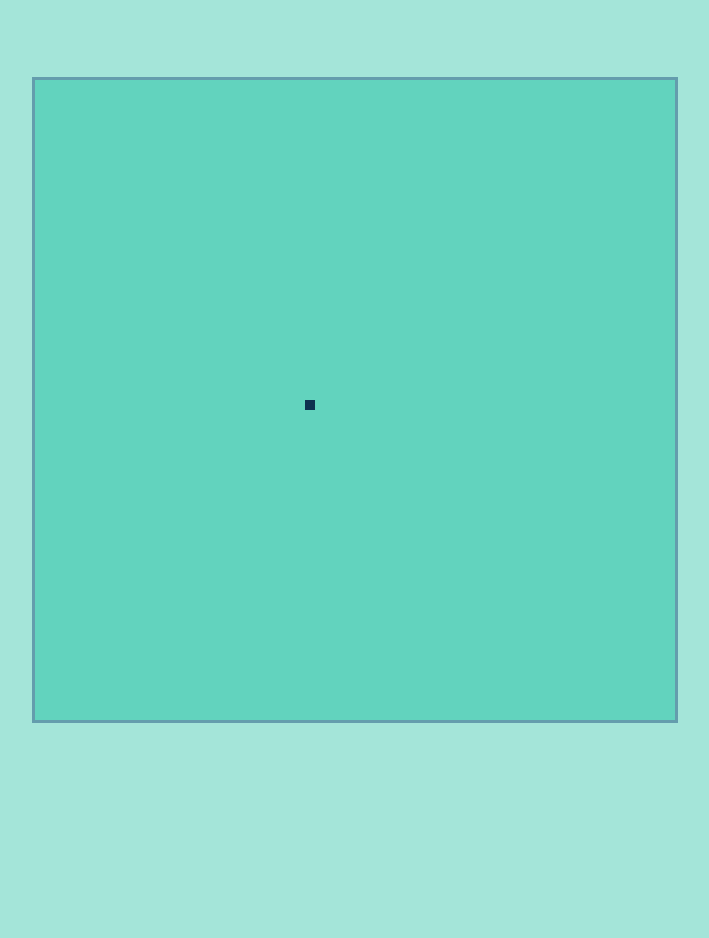
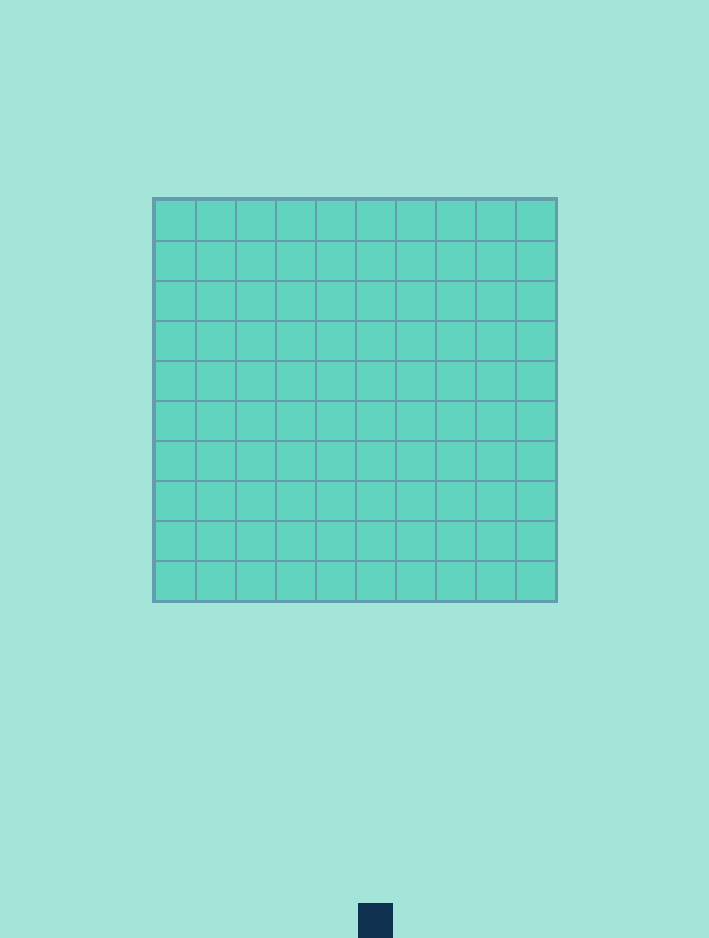
Before and after one commit to Waterme110n/JSpractice, a plain HTML site: page Snake/main.html in a window 1280 px wide. Shown: the whole page, without its empty margins (285-994 px from the left). Before the commit the page ends 800 px from the top, so only its background shows below. Drawn offline with Linux system fonts and the light colour scheme.

Commit message:
cell razdel

```diff
--- a/Snake/index.js
+++ b/Snake/index.js
@@ -1,44 +1,66 @@
 /*square*/
-var square = document.getElementById('square');
+const board = document.getElementById('square');
+var boardSize = 10
 
-function optimaseSquareWindow() {
-  square.classList.remove('squareV')
-  square.classList.remove('squareH')
-
-  if (window.innerHeight > window.innerWidth)
-    square.classList.add('squareV')
-
-  else
-    square.classList.add('squareH')
+function createboard() {
+  board.innerHTML = '';
+  for (let y = 0; y < boardSize; y++) {
+    for (let x = 0; x < boardSize; x++) {
+      const cell = document.createElement('div');
+      cell.classList.add('cell');
+      board.appendChild(cell);
+    }
+  }
 }
-
-optimaseSquareWindow();
-window.addEventListener('resize', optimaseSquareWindow)
+createboard()
 
 /*snake*/
 var snake = document.getElementById('snake');
-let snakeSpeed = 1000
-let movement = 'left'
+let snakeSpeed = 10
+let movement = 'bottom'
+let nextmovement = '';
+
 
 function placeSnake() {
-  snake.style.left = (window.innerWidth / 2) + 'px';
-  snake.style.top = (window.innerHeight / 2) + 'px';
+  let positionSnake = board.children[55].getBoundingClientRect();
+  snake.style.left = positionSnake.left + 3 + 'px';
+  snake.style.top = positionSnake.top + 3 + 'px';
+}
+
+function checkCell() {
+  for (let i = 0; i < board.children.length; i++) {
+    const cellRect = board.children[i].getBoundingClientRect();
+    const snakeRect = snake.getBoundingClientRect();
+    if (snakeRect.left >= (cellRect.left + 3) && snakeRect.right < (cellRect.right - 3) &&
+      snakeRect.top >= (cellRect.top + 3) && snakeRect.bottom < (cellRect.bottom - 3)) {
+      console.log(i);
+      return i;
+    }
+  }
+  return null
 }
 
 function moveSnake() {
   let currentLeft = parseInt(snake.style.left) || 0;
   let currentTop = parseInt(snake.style.top) || 0;
-  switch (movement) {
+  if (checkCell() !== null) {
+    nextmovement = movement;
+  }
+  switch (nextmovement) {
     case 'left':
-      snake.style.left = (currentLeft - 10) + 'px';
+      snake.style.left = (currentLeft - 1) + 'px';
       break;
-    case 'right': snake.style.left = (currentLeft + 10) + 'px';
+    case 'right':
+      snake.style.left = (currentLeft + 1) + 'px';
       break;
-    case 'top': snake.style.top = (currentTop - 10) + 'px';
+    case 'top':
+      snake.style.top = (currentTop - 1) + 'px';
       break;
-    case 'bottom': snake.style.top = (currentTop + 10) + 'px';
+    case 'bottom':
+      snake.style.top = (currentTop + 1) + 'px';
       break;
   }
+
 }
 
 document.addEventListener('keydown', e => {
@@ -60,3 +82,8 @@ document.addEventListener('keydown', e => {
 
 placeSnake()
 setInterval(moveSnake, snakeSpeed)
+
+/*сделать сетку по которым катается змейка*/
+/*добавить ограничения, по краям и по направлению */
+/*добавить яблочки*/
+/*добавить сложности и конец игры*/
--- a/Snake/main.html
+++ b/Snake/main.html
@@ -18,8 +18,17 @@
     }
 
     .square {
+      display: grid;
+      grid-template-columns: repeat(10, 40px);
+      grid-template-rows: repeat(10, 40px);
       border: 3px solid #649dad;
       background-color: #62d3be;
+    }
+
+    .cell {
+      width: 40px;
+      height: 40px;
+      border: 1px solid #649dad;
     }
 
     .squareH {
@@ -32,12 +41,13 @@
       width: 80vw;
     }
 
-    .snake{
+    .snake {
       position: absolute;
-      height: 10px;
-      width: 10px;
+      height: 35px;
+      width: 35px;
       background-color: #0e3150;
     }
+
   </style>
 </head>
 
```
